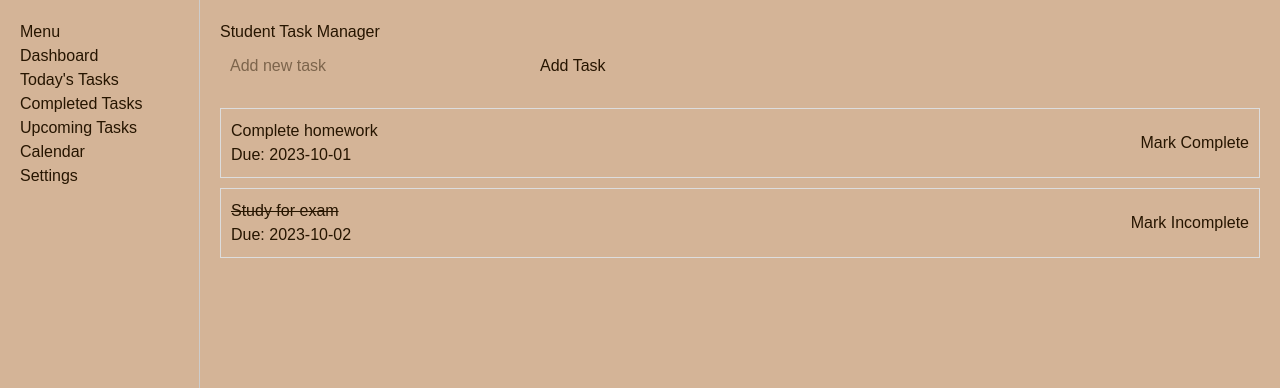
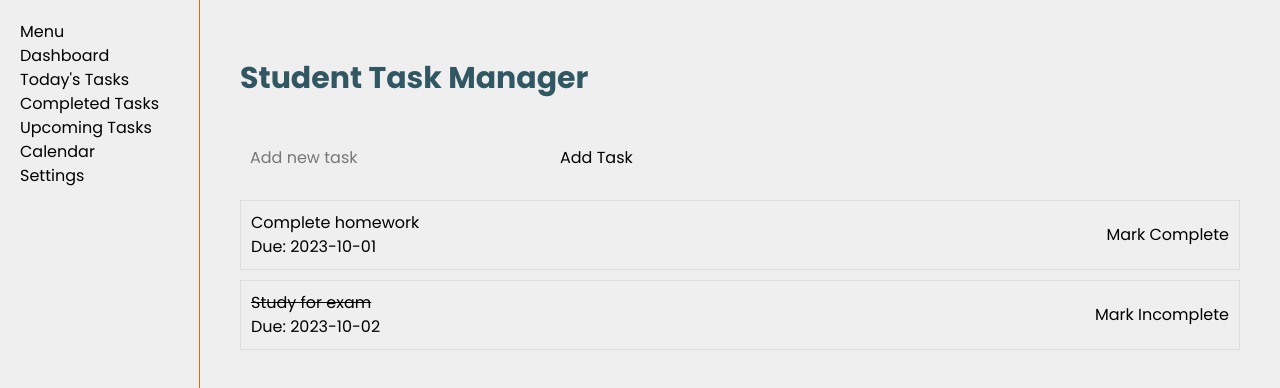
Before and after one commit to kusoroadeolu/cos-202-grp1, a Next.js app in the folder student-task-manager/: page / in a window 1280 px wide. Shown: the top 388 px of the page. Built offline with nearby package versions, Linux system fonts and the light colour scheme.

Commit message:
change bg color and font style

```diff
--- a/student-task-manager/app/globals.css
+++ b/student-task-manager/app/globals.css
@@ -1,7 +1,7 @@
 @import "tailwindcss";
 
 :root {
-  --background: #d4b497;
+  --background: #efefef;
   --foreground: #261500;
 }
 
@@ -12,15 +12,15 @@
   --font-mono: var(--font-geist-mono);
 }
 
-@media (prefers-color-scheme: dark) {
+@media (prefers-color-scheme: light) {
   :root {
-    --background: #0a0a0a;
-    --foreground: #ededed;
+    --background: #efefef;
+    --foreground: #000000;
   }
 }
 
 body {
   background: var(--background);
   color: var(--foreground);
-  font-family: Arial, Helvetica, sans-serif;
+  font-family: "Poppins", sans-serif;
 }
--- a/student-task-manager/app/layout.tsx
+++ b/student-task-manager/app/layout.tsx
@@ -1,6 +1,11 @@
 import type { Metadata } from "next";
-import { Geist, Geist_Mono } from "next/font/google";
+import { Geist, Geist_Mono, Poppins } from "next/font/google";
 import "./globals.css";
+
+const poppins = Poppins({
+  subsets: ["latin"],
+  weight: ["400", "600", "700"],
+});
 
 const geistSans = Geist({
   variable: "--font-geist-sans",
@@ -23,11 +28,9 @@ export default function RootLayout({
   children: React.ReactNode;
 }>) {
   return (
-    <html
-      lang="en"
-      className={`${geistSans.variable} ${geistMono.variable} h-full antialiased`}
-    >
-      <body className="min-h-full flex flex-col">{children}</body>
-    </html>
-  );
-}
+    <html lang="en" className="h-full antialiased">
+  <body className={`${poppins.className} min-h-full flex flex-col`}>
+    {children}
+  </body>
+</html>
+  )}
--- a/student-task-manager/app/page.tsx
+++ b/student-task-manager/app/page.tsx
@@ -39,8 +39,8 @@ export default function Home() {
             <SideBar />
 
             {/* Main Content */}
-            <main style={{ flex: 1, padding: '20px' }}>
-                <h1>Student Task Manager</h1>
+            <main className="flex-1 pt-15 px-10">
+                <h1 className="text-3xl font-bold mb-10 text-[#315762]">Student Task Manager</h1>
 
                 {/* Add New Task */}
                 <div style={{ marginBottom: '20px' }}>
--- a/student-task-manager/components/SideBar.tsx
+++ b/student-task-manager/components/SideBar.tsx
@@ -4,7 +4,7 @@ export default function Sidebar() {
             style={{
                 width: '200px',
                 padding: '20px',
-                borderRight: '1px solid #ccc',
+                borderRight: '1px solid #E9631A',
                 height: '100vh'
             }}
         >
--- a/student-task-manager/package.json
+++ b/student-task-manager/package.json
@@ -14,6 +14,7 @@
     "@prisma/client": "^7.7.0",
     "@tanstack/react-query": "^5.99.0",
     "bcrypt": "^6.0.0",
+    "gsap": "^3.15.0",
     "next": "16.2.4",
     "next-auth": "^4.24.14",
     "prisma": "^7.7.0",
```
Also changed, not shown: 1 other file (tests, documents, lock files or other folders).
